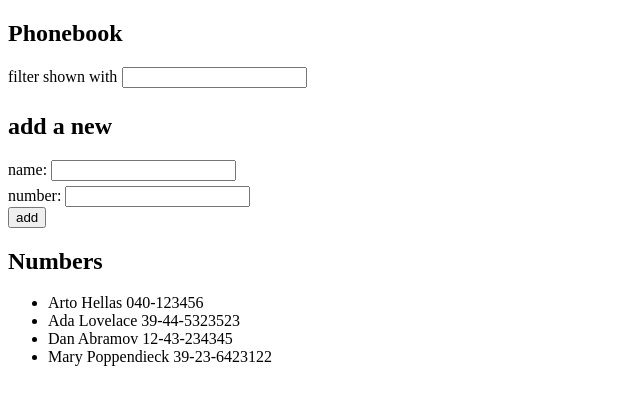
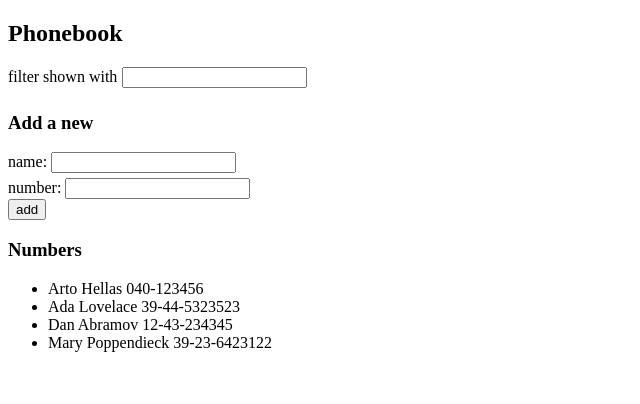
Before and after one commit to GeorgiDS9/full-stack-open-part2, a React (Vite) app in the folder phonebook/: page / in a window 1280 px wide. Shown: the top 404 px of the page, without its empty margins (0-640 px from the left). Built offline with nearby package versions, Linux system fonts and the light colour scheme.

Commit message:
Exercise 2.10

```diff
--- a/phonebook/src/App.jsx
+++ b/phonebook/src/App.jsx
@@ -1,4 +1,7 @@
 import { useState } from "react";
+import Persons from "./components/Persons";
+import PersonForm from "./components/PersonForm";
+import Filter from "./components/Filter";
 
 const App = () => {
   const [persons, setPersons] = useState([
@@ -45,38 +48,17 @@ const App = () => {
   return (
     <div>
       <h2>Phonebook</h2>
-      <div>
-        filter shown with
-        <input
-          style={{ margin: "0 0 5px 5px" }}
-          value={newFilter}
-          onChange={handleFilterChange}
-        />
-      </div>
-      <h2>add a new</h2>
-      <form onSubmit={addPerson}>
-        <div style={{ marginBottom: "5px" }}>
-          name: <input value={newName} onChange={handleNameChange} />
-        </div>
-        <div>
-          <div>
-            number: <input value={newNumber} onChange={handleNumberChange} />
-          </div>
-          <button type="submit">add</button>
-        </div>
-      </form>
-      <h2>Numbers</h2>
-      <ul>
-        {persons
-          .filter((person) =>
-            person.name.toLowerCase().includes(newFilter.toLowerCase())
-          )
-          .map((person) => (
-            <li key={person.id}>
-              {person.name} {person.number}
-            </li>
-          ))}
-      </ul>
+      <Filter newFilter={newFilter} handleFilterChange={handleFilterChange} />
+      <h3>Add a new</h3>
+      <PersonForm
+        addPerson={addPerson}
+        newName={newName}
+        handleNameChange={handleNameChange}
+        newNumber={newNumber}
+        handleNumberChange={handleNumberChange}
+      />
+      <h3>Numbers</h3>
+      <Persons persons={persons} newFilter={newFilter} />
     </div>
   );
 };
--- /dev/null
+++ b/phonebook/src/components/Filter.jsx
@@ -0,0 +1,22 @@
+import PropTypes from "prop-types";
+
+const Filter = ({ newFilter, handleFilterChange }) => {
+  return (
+    <div>
+      filter shown with
+      <input
+        style={{ margin: "0 0 5px 5px" }}
+        value={newFilter}
+        onChange={handleFilterChange}
+      />
+    </div>
+  );
+};
+
+Filter.propTypes = {
+  newFilter: PropTypes.string.isRequired,
+  handleFilterChange: PropTypes.func.isRequired,
+};
+
+Filter.displayName = "Filter";
+export default Filter;
--- /dev/null
+++ b/phonebook/src/components/PersonForm.jsx
@@ -0,0 +1,34 @@
+import PropTypes from "prop-types";
+
+const PersonForm = ({
+  addPerson,
+  newName,
+  handleNameChange,
+  newNumber,
+  handleNumberChange,
+}) => {
+  return (
+    <form onSubmit={addPerson}>
+      <div style={{ marginBottom: "5px" }}>
+        name: <input value={newName} onChange={handleNameChange} />
+      </div>
+      <div>
+        <div>
+          number: <input value={newNumber} onChange={handleNumberChange} />
+        </div>
+        <button type="submit">add</button>
+      </div>
+    </form>
+  );
+};
+
+PersonForm.propTypes = {
+  addPerson: PropTypes.func.isRequired,
+  newName: PropTypes.string.isRequired,
+  handleNameChange: PropTypes.func.isRequired,
+  newNumber: PropTypes.string.isRequired,
+  handleNumberChange: PropTypes.func.isRequired,
+};
+
+PersonForm.displayName = "PersonForm";
+export default PersonForm;
--- /dev/null
+++ b/phonebook/src/components/Persons.jsx
@@ -0,0 +1,25 @@
+import PropTypes from "prop-types";
+
+const Persons = ({ persons, newFilter }) => {
+  return (
+    <ul>
+      {persons
+        .filter((person) =>
+          person.name.toLowerCase().includes(newFilter.toLowerCase())
+        )
+        .map((person) => (
+          <li key={person.id}>
+            {person.name} {person.number}
+          </li>
+        ))}
+    </ul>
+  );
+};
+
+Persons.propTypes = {
+  persons: PropTypes.array.isRequired,
+  newFilter: PropTypes.string.isRequired,
+};
+
+Persons.displayName = "Persons";
+export default Persons;
```
